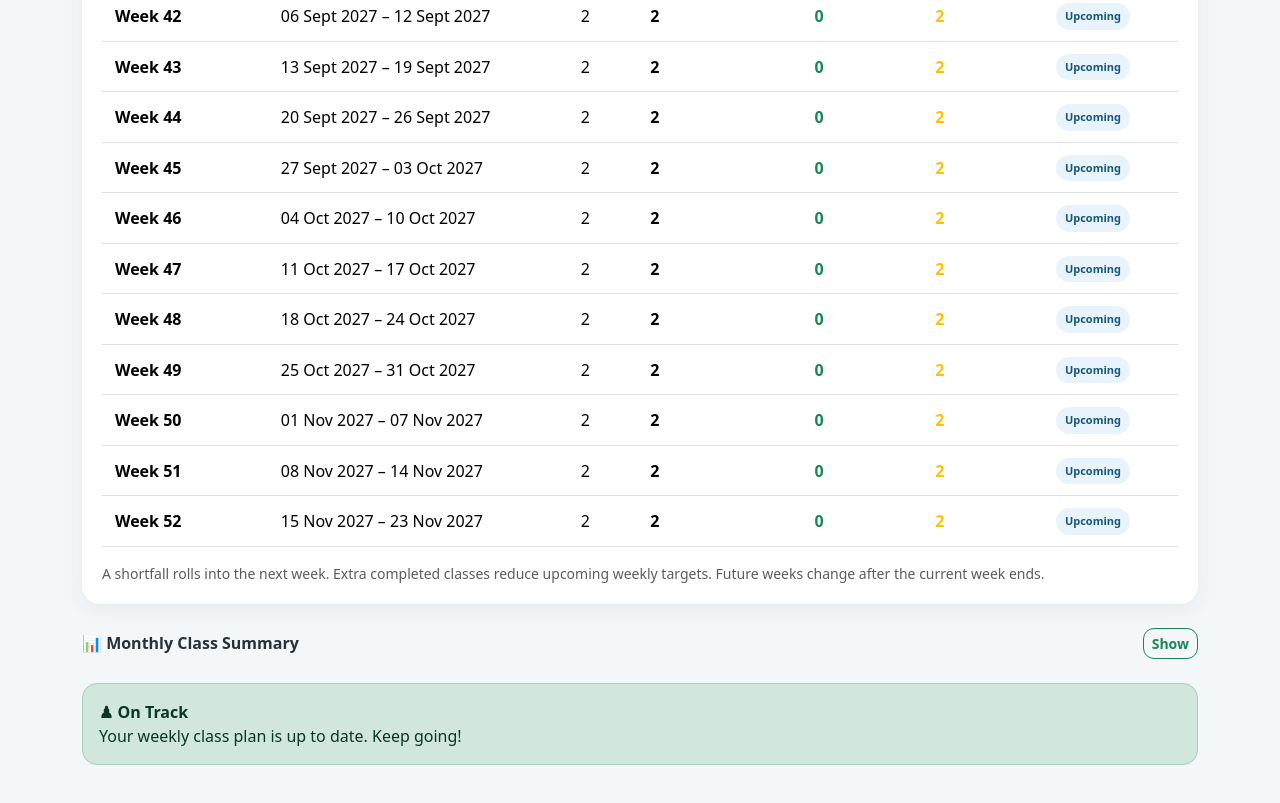
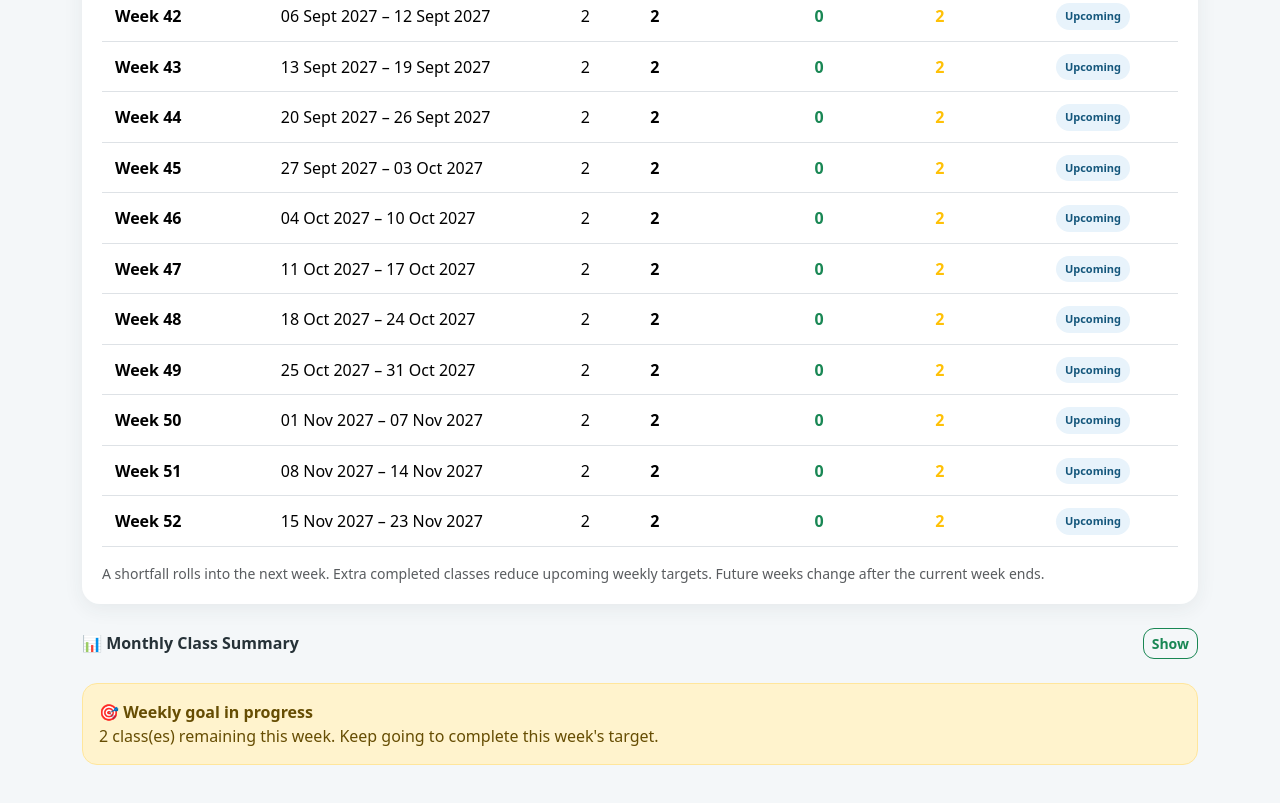
Before and after one commit to somnathsumbe/ChessLog, a plain HTML site: page index.html in a window 1280 px wide. Shown: the part 3026-3829 px from the top of the page. Drawn offline with nearby package versions, Linux system fonts and the light colour scheme.

Commit message:
Refine weekly targets and harden settings save flow

```diff
--- a/index.html
+++ b/index.html
@@ -2422,7 +2422,7 @@
 
     function normalizeSettings(settings) {
         const normalized = { ...buildDefaultSettings(), ...settings, id: 1 };
-        normalized.studentName = String(normalized.studentName || "Shivansh Suman Sumbe");
+        normalized.studentName = String(normalized.studentName || "Shivansh Somnath Sumbe");
         normalized.academyName = String(normalized.academyName || "Kaizer Chess Academy");
         normalized.dateOfBirth = normalized.dateOfBirth || "2018-02-18";
         normalized.studentAge = String(calculateAge(normalized.dateOfBirth));
@@ -2534,7 +2534,7 @@
             return null;
         }
 
-        state.settings = {
+        const settings = {
             ...state.settings,
             id: 1,
             studentName: document.getElementById("studentName").value.trim(),
@@ -2554,7 +2554,7 @@
             ...fees
         };
 
-        return state.settings;
+        return settings;
     }
 
     function loadSettingsForm() {
@@ -2681,8 +2681,8 @@
             const weekStart = addDaysISO(startDate, index * 7);
             const sixDaysLater = addDaysISO(weekStart, 6);
             const weekEnd = index === totalWeeks - 1 || sixDaysLater > endDate ? endDate : sixDaysLater;
-            const basePlanned = Math.floor(((index + 1) * totalPlanned) / totalWeeks)
-                - Math.floor((index * totalPlanned) / totalWeeks);
+            const basePlanned = Math.round(((index + 1) * totalPlanned) / totalWeeks)
+                - Math.round((index * totalPlanned) / totalWeeks);
             const carryIn = carry;
             const rawTarget = basePlanned + carryIn;
             const planned = Math.max(0, rawTarget);
@@ -2867,7 +2867,6 @@
         if (!state.settings) return;
 
         const stats = calculateCourseProgress();
-        const now = new Date();
 
         document.getElementById("dashStudent").textContent = state.settings.studentName || "Chess Student";
         document.getElementById("dateRange").textContent = `Course: ${formatDate(state.settings.startDate)} → ${formatDate(state.settings.endDate)}`;
@@ -2898,9 +2897,9 @@
 
         const recoveryBox = document.getElementById("recoveryBox");
         const currentWeek = calculateWeeklyPlan().find((week) => week.periodStatus === "current");
-        if (recoveryBox && currentWeek && currentWeek.carryIn > 0) {
+        if (recoveryBox && currentWeek && currentWeek.remaining > 0) {
             recoveryBox.className = "alert alert-warning";
-            recoveryBox.innerHTML = `<strong>♻️ Classes to catch up</strong><br>${currentWeek.carryIn} previous class(es) are included in this week's adjusted target of ${currentWeek.planned}. ${currentWeek.remaining > 0 ? `${currentWeek.remaining} class(es) are still remaining this week.` : ""}`;
+            recoveryBox.innerHTML = `<strong>🎯 Weekly goal in progress</strong><br>${currentWeek.remaining} class(es) remaining this week. ${currentWeek.carryIn > 0 ? `${currentWeek.carryIn} previous class(es) are included in this week's target.` : "Keep going to complete this week's target."}`;
         } else if (recoveryBox && currentWeek && currentWeek.ahead > 0) {
             recoveryBox.className = "alert alert-success";
             recoveryBox.innerHTML = `<strong>🌟 Great progress!</strong><br>You are ahead by ${currentWeek.ahead} class(es). Upcoming weekly targets will be reduced when this week closes.`;
```
